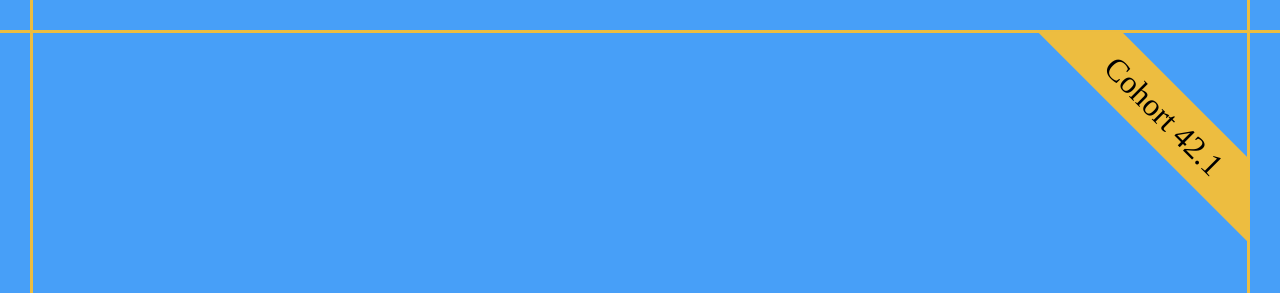
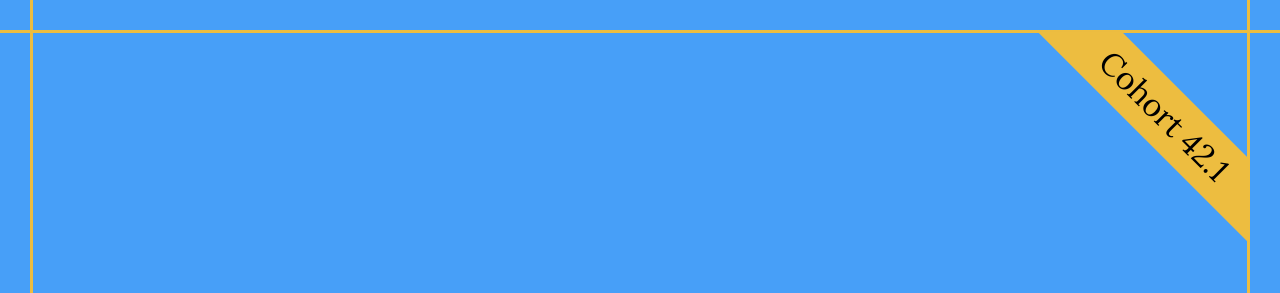
Before and after one commit to ait-tr/cohort42.1, a plain HTML site: page front_end/lesson_04/hw_solution/homework/task_03/index.html in a window 1280 px wide. Shown: the top 293 px of the page. Drawn offline with Linux system fonts and the light colour scheme.

Commit message:
(HW)-user: 'Mukhlis_Hasanov-muhlis.gasanov@gmail.com', commit time: '2024-05-28 16:04:24'

```diff
--- a/front_end/lesson_04/hw_solution/homework/task_03/index.html
+++ b/front_end/lesson_04/hw_solution/homework/task_03/index.html
@@ -6,6 +6,7 @@
     <title>Document</title>
     <link rel="stylesheet" href="./styles/reset_css.css">
     <link rel="stylesheet" href="./styles/style.css">
+    <link rel="stylesheet" href="https://fonts.googleapis.com/css?family=Lora">
 </head>
 <body>
     <div class="box">
--- a/front_end/lesson_04/hw_solution/homework/task_03/styles/style.css
+++ b/front_end/lesson_04/hw_solution/homework/task_03/styles/style.css
@@ -3,6 +3,8 @@
     position: absolute;
     width: 100%;
     height: 100%;
+    display: grid;
+    overflow: hidden;
 }
 
 .line1, .line2, .line3, .line4, .figure {
@@ -41,9 +43,11 @@
     width: 300px;
     transform: rotate(45deg);
     clip-path: polygon(20% 0%, 80% 0%, 100% 100%, 0% 100%);
+    overflow-clip-margin: ;
     color: black;
     display: flex;
     align-items: center;
     justify-content: center;
+    font-family: "Lora", serif;
     font-size: 32px;
     }
```
